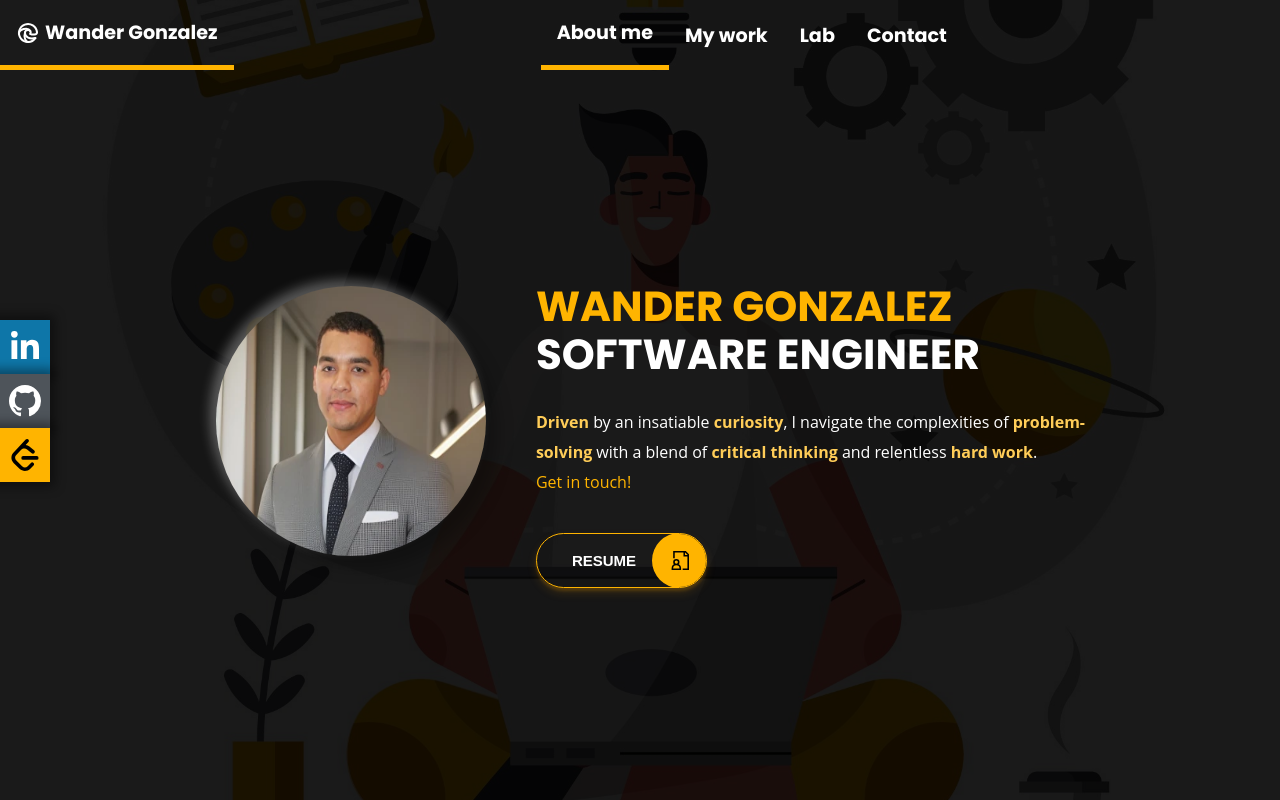
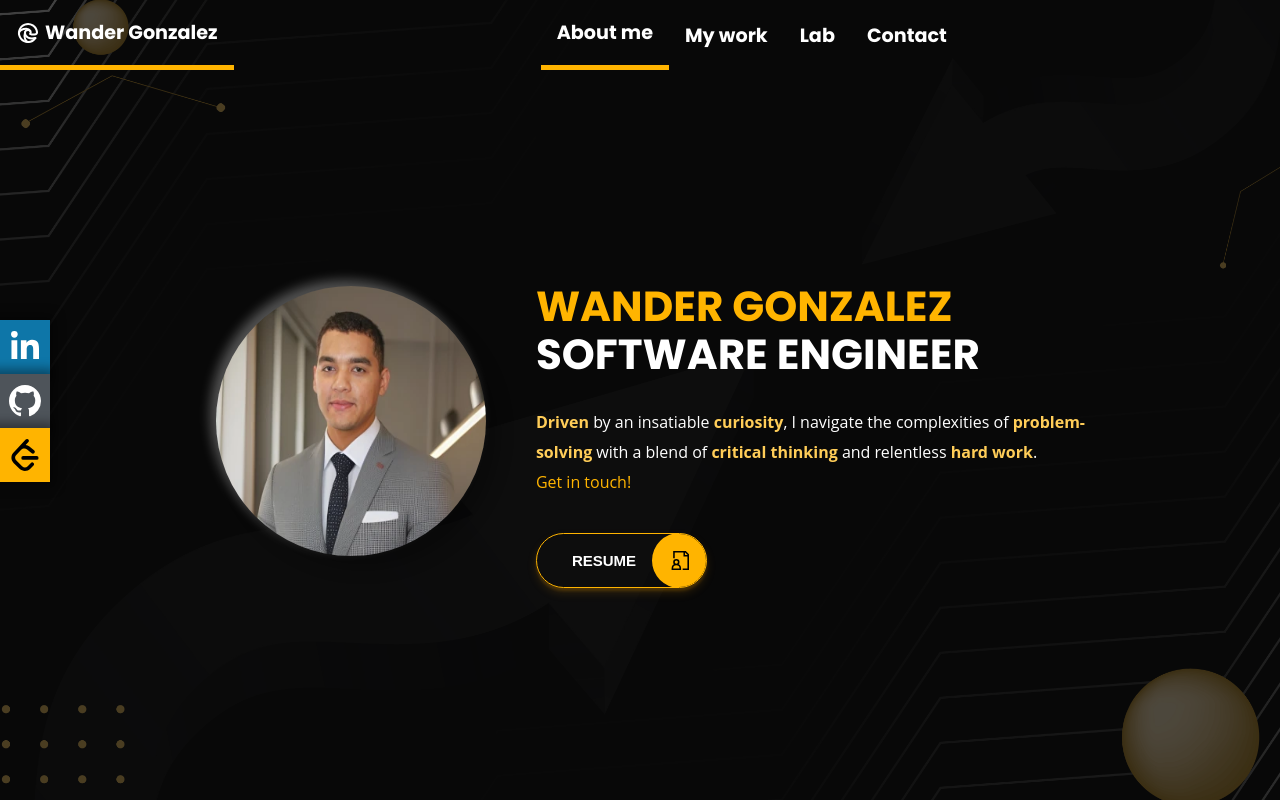
Before and after one commit to wandergithub/w-portfolio, a React (Create React App) app: page / in a window 1280 px wide. Built offline with nearby package versions, Linux system fonts and the light colour scheme.

Commit message:
Update background picture

```diff
--- a/src/index.css
+++ b/src/index.css
@@ -88,11 +88,11 @@ body {
 
 .bg-image {
   /* The image used */
-  background-image: url("./components/About/assets/bg1.jpg");
+  background-image: url("./components/About/assets/bg2.jpg");
 
   /* Add the blur effect */
-  filter: brightness(10%);
-  -webkit-filter: brightness(10%);
+  filter: brightness(30%);
+  -webkit-filter: brightness(30%);
   /* Full height */
   height: 100%;
   z-index: -1212;
```
Also changed, not shown: src/components/About/assets/bg2.jpg (added).
